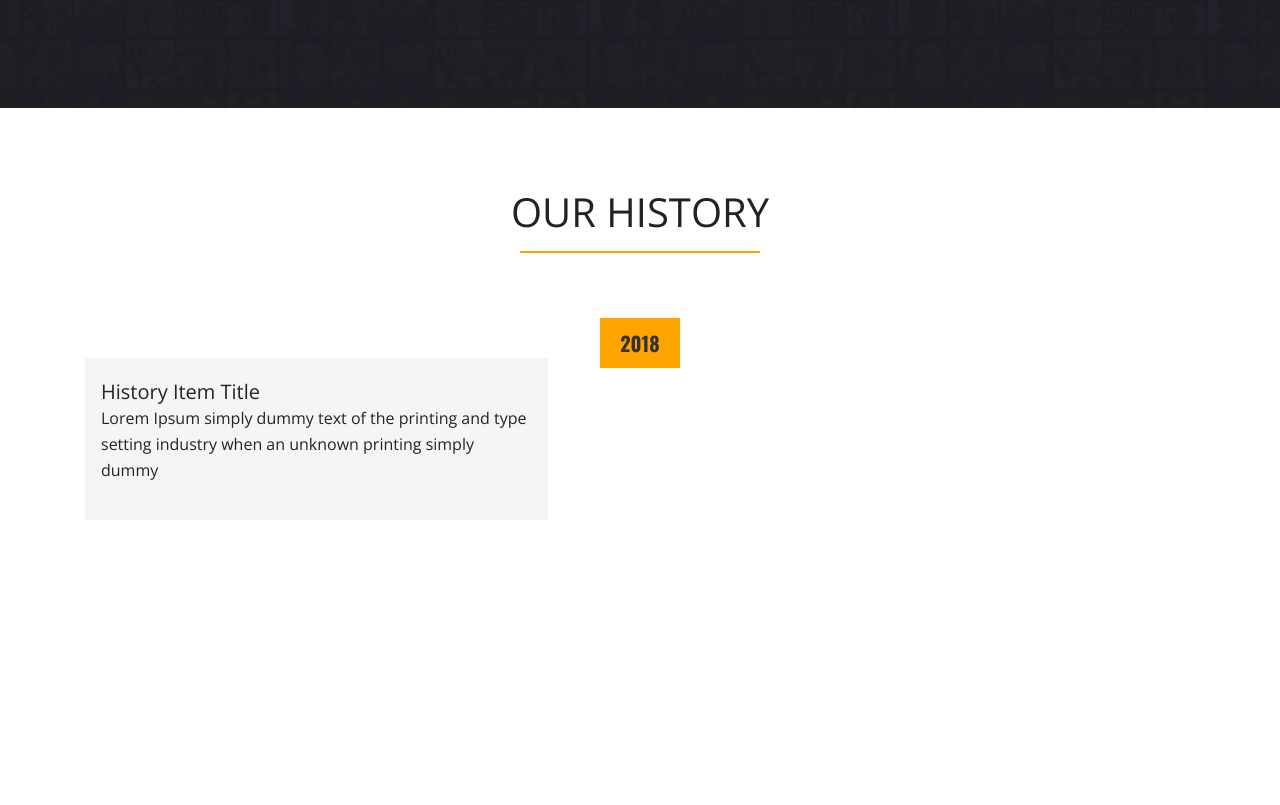
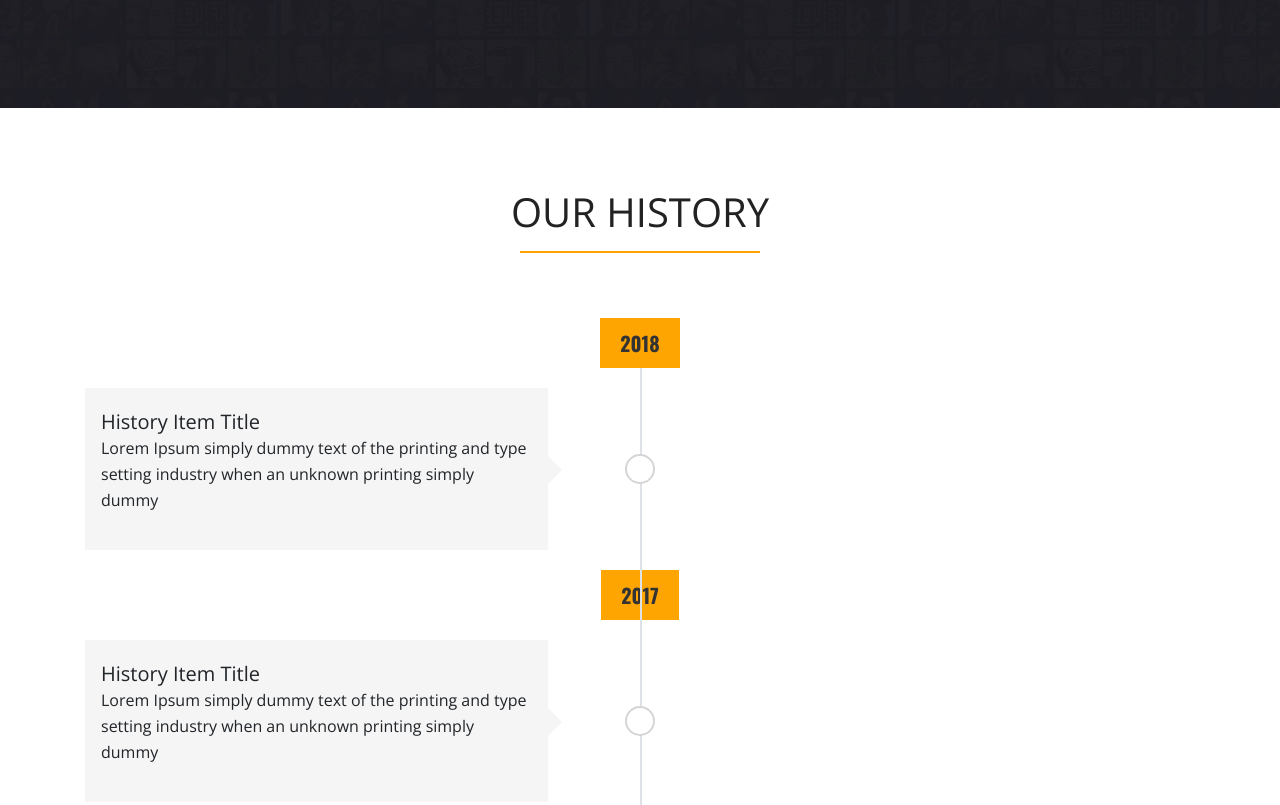
Before and after one commit to coatceatl/fIDEA, a website: page index.html in a window 1280 px wide. Shown: the part 4429-5234 px from the top of the page. Before the commit the page ends 5029 px from the top, so only its background shows below. Drawn offline with nearby package versions, Linux system fonts and the light colour scheme.

Commit message:
added content to history, steel need to change css, WIP

```diff
--- a/index.html
+++ b/index.html
@@ -481,6 +481,20 @@
                 </p>
               </div>
             </div>
+
+            <div class='timeline-year text-center'>
+              <span>2017</span>
+            </div>
+            <div class='timeline-item'>
+              <div class='col-12 col-md-5 pull-right timeline-content'>
+                <div class='timeline-title'>History Item Title</div>
+                <p class='timeline-text'>
+                Lorem Ipsum simply dummy text of the printing and type setting industry when an
+                unknown printing simply dummy
+                </p>
+              </div>
+            </div>
+
           </div>
         </div>
       </div>
--- a/src/scss/_history.scss
+++ b/src/scss/_history.scss
@@ -1,3 +1,14 @@
+.timeline {
+  &:before {
+    content: '';
+    position: absolute;
+    width: 2px;
+    height: 100%;
+    background-color: #dee2e6;
+    left: 50%;
+    top: 40px;
+  }
+}
 .timeline-year span {
   background-color: #ffa502;
   color: #333;
@@ -5,6 +16,27 @@
   font-family: 'Oswald', sans-serif;
   font-weight: 700;
   padding: 10px 20px;
+}
+.timeline-item:hover.timeline-item:before {
+    background-color: #ffa502;
+    border-color: #ffa502;
+}
+.timeline-item {
+  margin: 30px 0;
+  position: relative;
+  &:before {
+    content: '';
+    position: absolute;
+    left: 50%;
+    top: 50%;
+    width: 30px;
+    height: 30px;
+    background-color: #fff;
+    border: 2px solid #d5d5d5;
+    border-radius: 50%;
+    margin-top: -15px;
+    margin-left: -15px;
+  }
 }
 .timeline-content {
   background-color: #f5f5f5;
@@ -14,6 +46,17 @@
   font-size: 16px;
   font-weight: 300;
   line-height: 26px;
+  &:before {
+    width: 20px;
+    height: 20px;
+    background-color: #f5f5f5;
+    content: "";
+    position: absolute;
+    right: -11px;
+    top: 50%;
+    margin-top: -9px;
+    transform: rotate(45deg);
+  }
 }
 .timeline-title {
   font-size: 20px;
```
Also changed, not shown: dist/main.css. Lines whose indentation alone changed are shown as unchanged.
